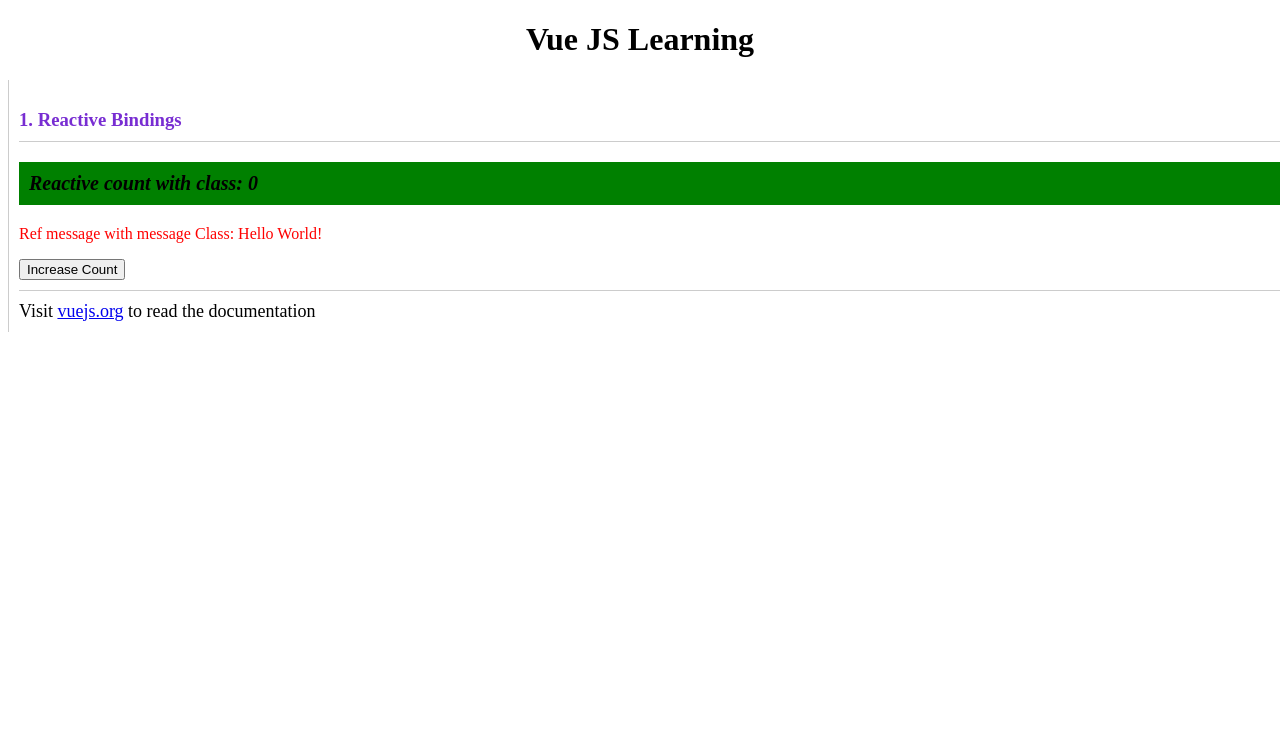
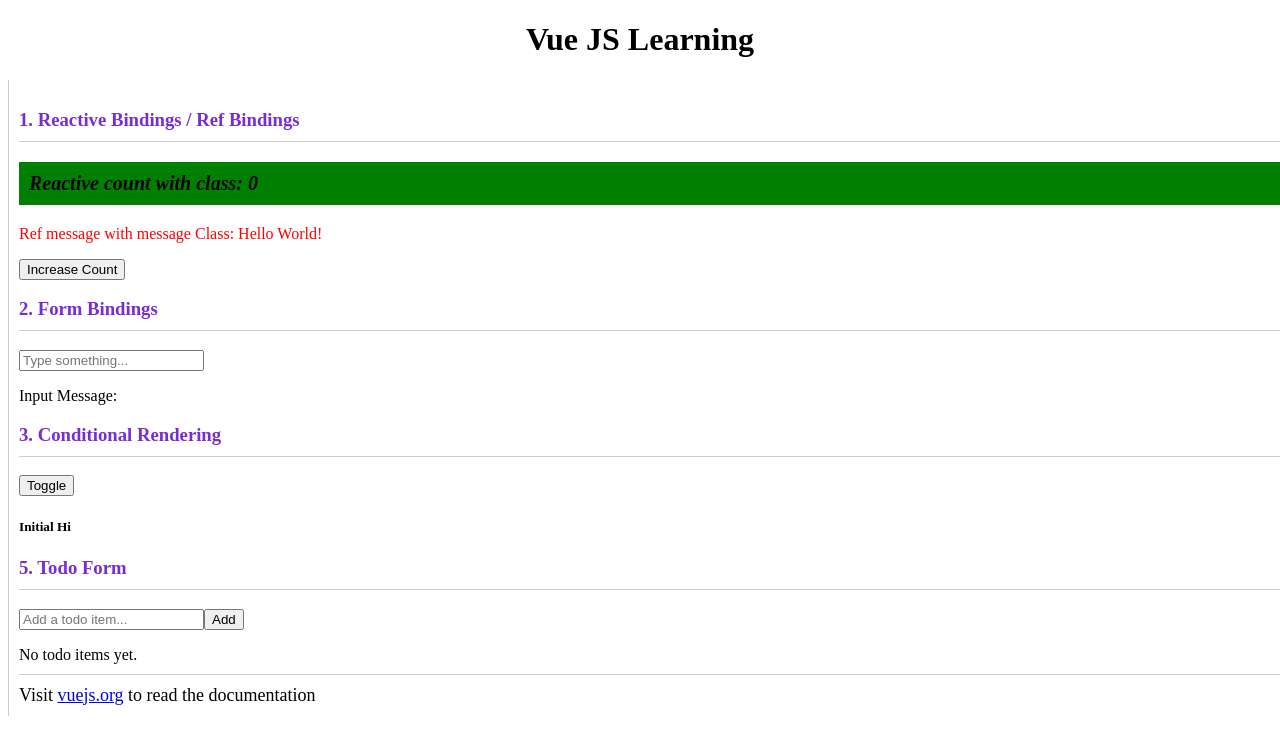
Before and after one commit to sherksiva/learnVue, a Vue app: page / in a window 1280 px wide. Shown: the top 744 px of the page. Built offline with nearby package versions, Linux system fonts and the light colour scheme.

Commit message:
3. Form bindings and sample toDo Form

```diff
--- a/src/App.vue
+++ b/src/App.vue
@@ -17,9 +17,28 @@
   // It will trigger with v-on:click event on the button
   function increment() {
     // update component state
-    alert('Incrementing the counter');
     counter.count++;
   }
+
+  // For Toggle function
+  function toggleCondition () {
+    toggle.value = !toggle.value;
+  }
+
+  // For Todo Form
+  const todoList = ref([]);
+
+  function addList() {
+    if (todoInput.value.trim() !== '') {
+      todoList.value.push(todoInput.value);
+      todoInput.value = '';
+    }
+  }
+
+  function deleteTodoItem(item) {
+    todoList.value = todoList.value.filter((t) => t !== item)
+  }
+
 
   // For ClassName binding
   const messageClass = ref('color-red');
@@ -27,6 +46,12 @@
   const reflink = ref('ref-link');
   const wholeItem = ref('whole-item');
   const borderTop = ref('border-top');
+  // For input field binding
+  const input_text = ref('');
+  // For toggle value binding
+  const toggle = ref(true);
+  // For Todo input field binding
+  const todoInput = ref('');
 
 </script>
 
@@ -35,12 +60,39 @@
   <div :class="wholeItem">
     <!-- Class 1 -->
     <div>
-      <h3>1. Reactive Bindings</h3>
+      <h3>1. Reactive Bindings / Ref Bindings</h3>
       <!-- 1. for class binding and reactive count, we can use the following code: -->
       <p :class="counterClass">Reactive count with class: {{ counter.count }}</p>
       <p :class="messageClass">Ref message with message Class: {{ message }}</p>
       <!-- 2. Counter Increase function-->
       <button v-on:click="increment">Increase Count</button>
+
+      <h3>2. Form Bindings</h3>
+      <input type="text" v-model="input_text" placeholder="Type something..." />
+      <p>Input Message: {{ input_text }}</p>
+
+      <h3>3. Conditional Rendering</h3>
+      <button @click="toggleCondition">Toggle</button>
+      <h5 v-if="toggle">Initial Hi</h5>
+      <h5 v-else>Toggle hi</h5>
+      <!-- We can write what ever div, etc for v-else for sample-->
+        <!-- <div v-else >
+          <div>
+            <h5>Toggle Hi</h5>
+          </div>
+        </div> -->
+
+      <h3>5. Todo Form</h3>
+
+      <form @submit.prevent="addList">
+        <input type="text" v-model="todoInput" placeholder="Add a todo item..." />
+        <button type="submit">Add</button>
+        <ul>
+          <li v-for="(item, index) in todoList" :key="index">{{ item }} <button @click="deleteTodoItem(item)">x</button></li>
+        </ul>
+        <span v-if="todoList.length === 0">No todo items yet.</span>
+      </form>
+
       <!-- Reference link for Vue JS Documentation -->
       <div :class="[reflink, borderTop]">
         Visit <a href="https://vuejs.org/" target="_blank" rel="noopener">vuejs.org</a> to read the
```
